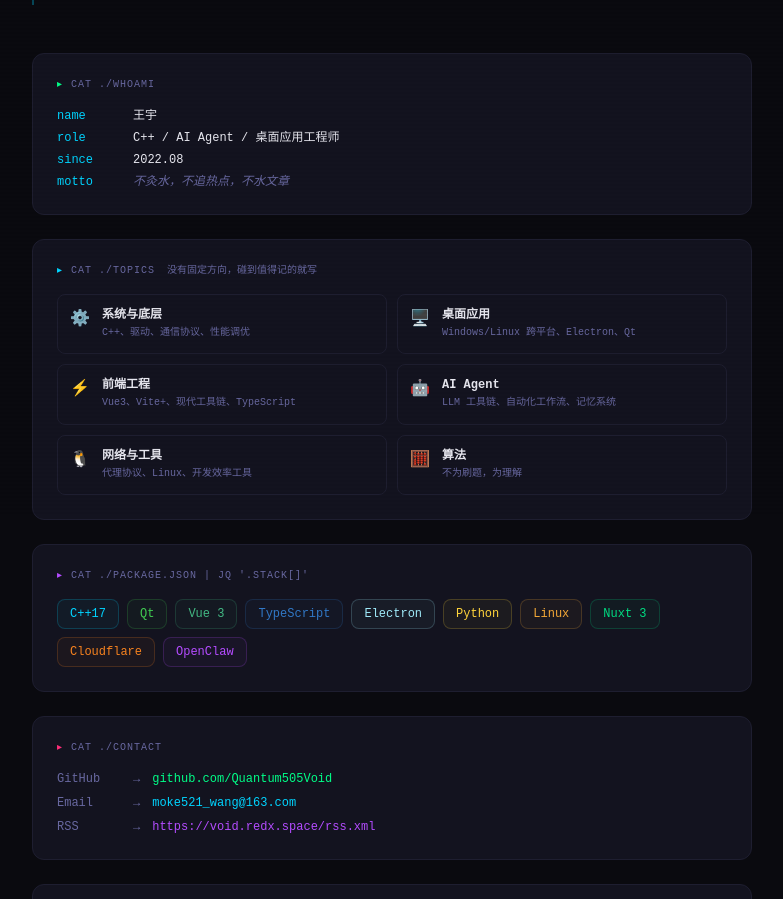
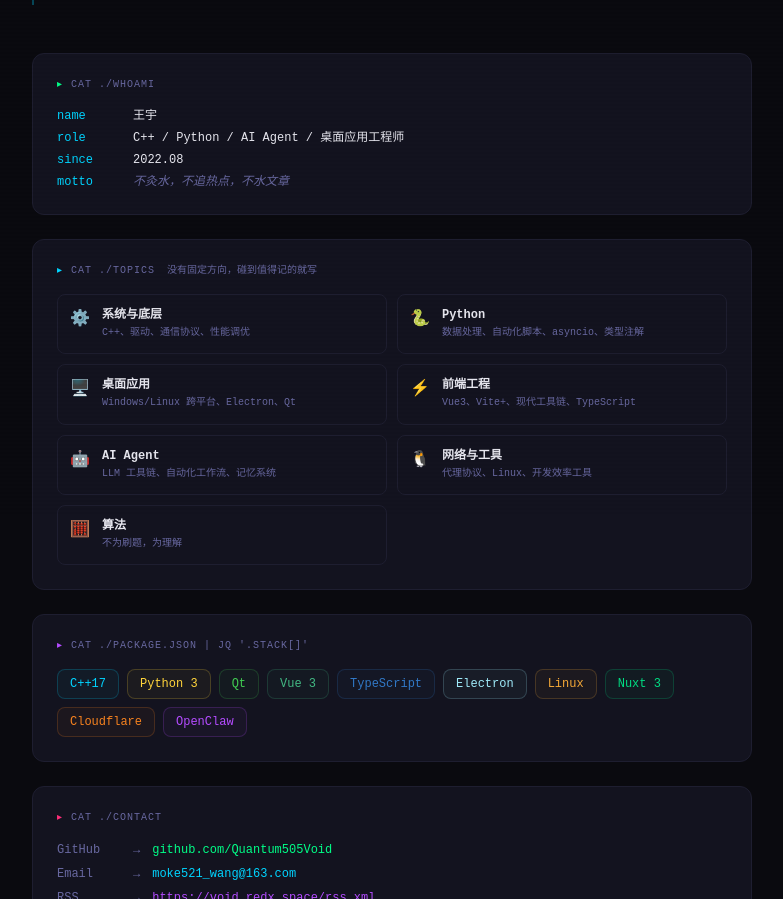
Before and after one commit to Quantum404Void/void-blog, a Nuxt app: page /about in a window 1280 px wide. Shown: the part 284-1183 px from the top of the page, without its empty margins (248-1031 px from the left). Built offline with nearby package versions, Linux system fonts and the light colour scheme.

Commit message:
feat: about加Python(role/topics/stack)，标签大小写统一(AI→ai/Git→git/LLM→llm/RAG→rag/Docker→docker)

```diff
--- a/pages/about.vue
+++ b/pages/about.vue
@@ -43,7 +43,7 @@
             </div>
             <div class="flex gap-3">
               <span class="text-[var(--color-neon-cyan)] w-16 shrink-0">role</span>
-              <span class="text-[var(--color-text-primary)]">C++ / AI Agent / 桌面应用工程师</span>
+              <span class="text-[var(--color-text-primary)]">C++ / Python / AI Agent / 桌面应用工程师</span>
             </div>
             <div class="flex gap-3">
               <span class="text-[var(--color-neon-cyan)] w-16 shrink-0">since</span>
@@ -161,14 +161,15 @@
 const { siteUrl, siteName, authorName, authorEmail, authorGithub, authorMotto } = useSiteConfig()
 useSeoMeta({
   title: `About | ${siteName}`,
-  description: `${authorName} — 好奇心驱动的工程师，专注 C++ / AI Agent / 桌面应用。${authorMotto}`,
+  description: `${authorName} — 好奇心驱动的工程师，专注 C++ / Python / AI Agent / 桌面应用。${authorMotto}`,
   ogTitle: `About | ${siteName}`,
-  ogDescription: `${authorName} — 好奇心驱动的工程师，专注 C++ / AI Agent / 桌面应用。`,
+  ogDescription: `${authorName} — 好奇心驱动的工程师，专注 C++ / Python / AI Agent / 桌面应用。`,
   ogUrl: `${siteUrl}/about`,
 })
 
 const topics = [
   { icon: '⚙️', tag: 'cpp',      title: '系统与底层',  desc: 'C++、驱动、通信协议、性能调优' },
+  { icon: '🐍', tag: 'python',   title: 'Python',       desc: '数据处理、自动化脚本、asyncio、类型注解' },
   { icon: '🖥️', tag: 'electron', title: '桌面应用',    desc: 'Windows/Linux 跨平台、Electron、Qt' },
   { icon: '⚡',  tag: 'vue',      title: '前端工程',    desc: 'Vue3、Vite+、现代工具链、TypeScript' },
   { icon: '🤖', tag: 'agent',    title: 'AI Agent',    desc: 'LLM 工具链、自动化工作流、记忆系统' },
@@ -178,11 +179,11 @@ const topics = [
 
 const stack = [
   { name: 'C++17',       color: '#00d4ff' },
+  { name: 'Python 3',    color: '#ffd43b' },
   { name: 'Qt',          color: '#41cd52' },
   { name: 'Vue 3',       color: '#42b883' },
   { name: 'TypeScript',  color: '#3178c6' },
   { name: 'Electron',    color: '#9feaf9' },
-  { name: 'Python',      color: '#ffd43b' },
   { name: 'Linux',       color: '#f4a837' },
   { name: 'Nuxt 3',      color: '#00dc82' },
   { name: 'Cloudflare',  color: '#f6821f' },
```
Also changed, not shown: 1 other file (tests, documents, lock files or other folders).
